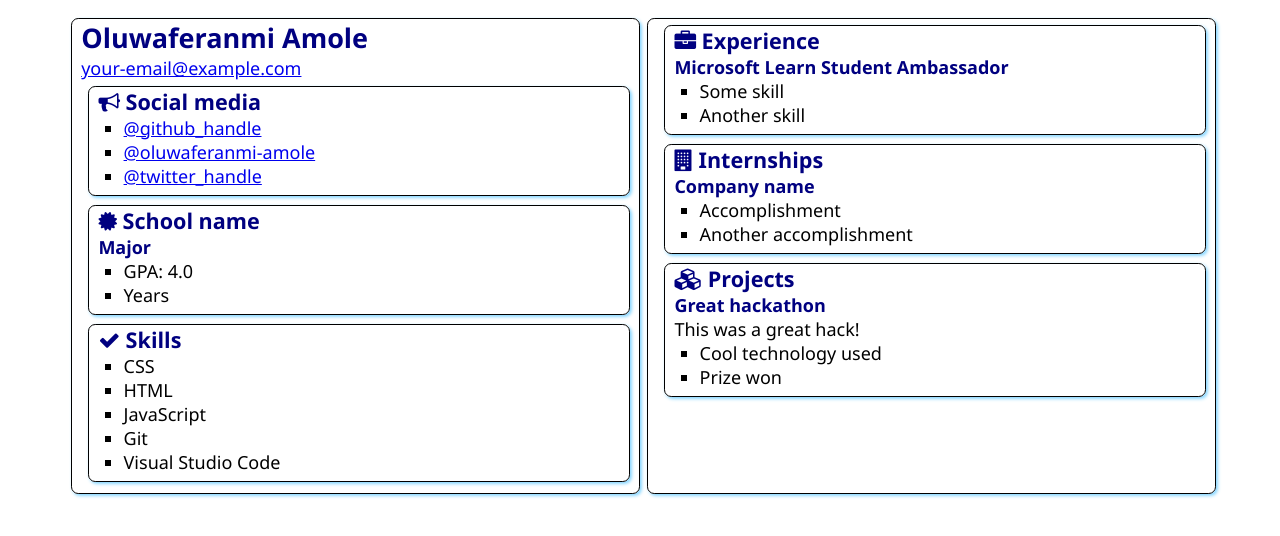
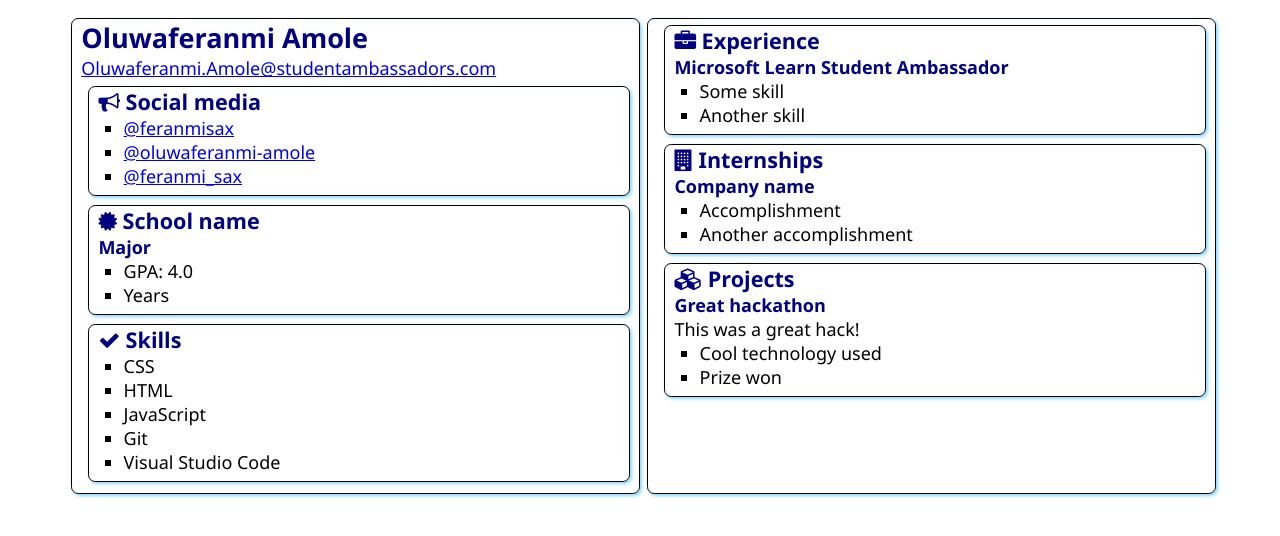
Before and after one commit to feranmisax/SATechnicalOnboarding, a plain HTML site: page src/index.html in a window 1280 px wide. Drawn offline with Linux system fonts and the light colour scheme.

Commit message:
Added twitter, GitHub and email address
I added my email address, GitHub handle and twitter handle.

```diff
--- a/src/index.html
+++ b/src/index.html
@@ -13,7 +13,7 @@
     <main>
         <article class="box">
             <h1>Oluwaferanmi Amole</h1>
-            <div><a href="Oluwaferanmi.Amole@studentambassadors.com">your-email@example.com</a></div>
+            <div><a href="Oluwaferanmi.Amole@studentambassadors.com">Oluwaferanmi.Amole@studentambassadors.com</a></div>
 
             <section class="box">
                 <h2>
@@ -21,9 +21,9 @@
                     Social media
                 </h2>
                 <ul>
-                    <li><a href="https://github.com/feranmisax">@github_handle</a></li>
+                    <li><a href="https://github.com/feranmisax">@feranmisax</a></li>
                     <li><a href="https://www.linkedin.com/in/oluwaferanmi-amole/">@oluwaferanmi-amole</a></li>
-                    <li><a href="https://twitter.com/feranmi_sax">@twitter_handle</a></li>
+                    <li><a href="https://twitter.com/feranmi_sax">@feranmi_sax</a></li>
                 </ul>
             </section>
 
```
